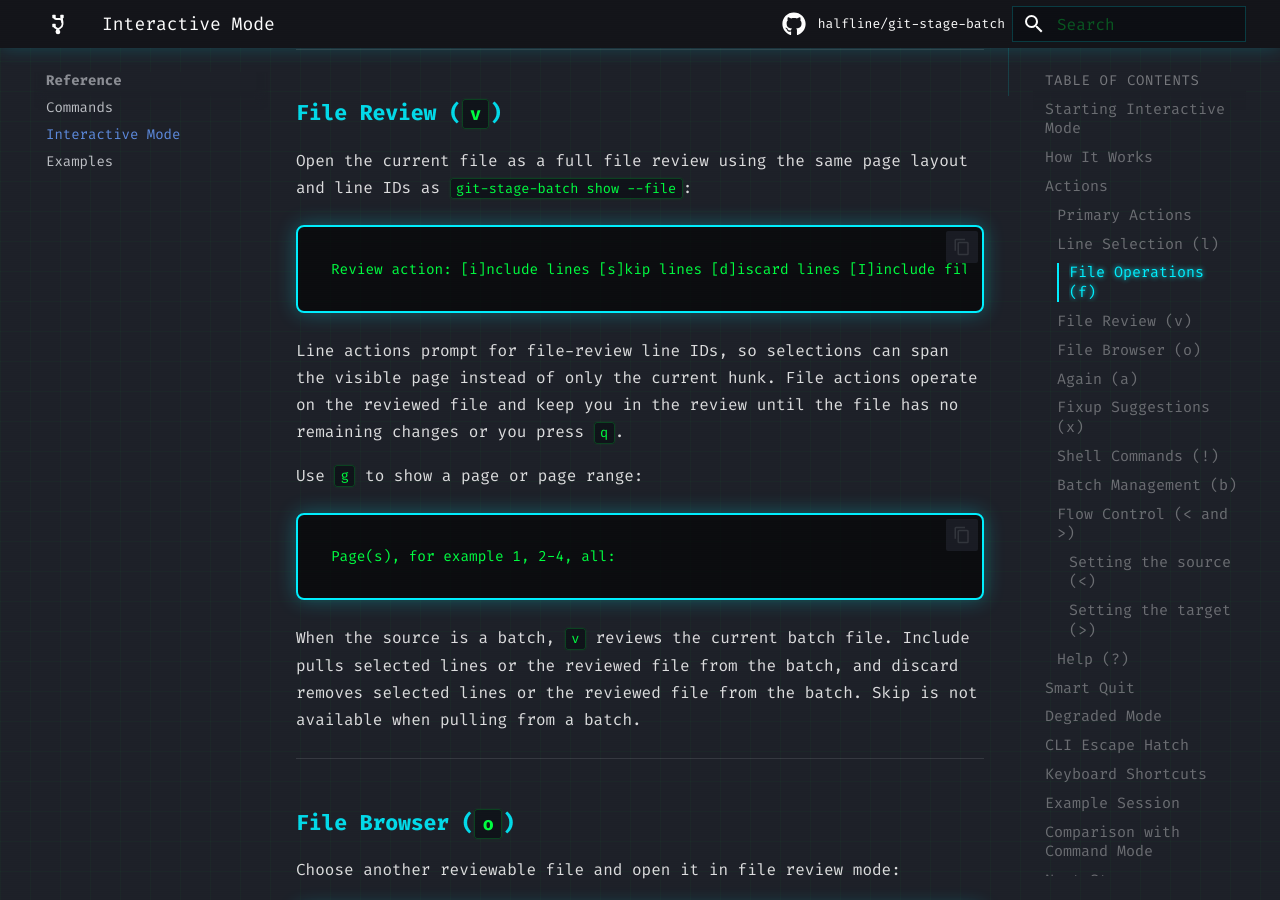
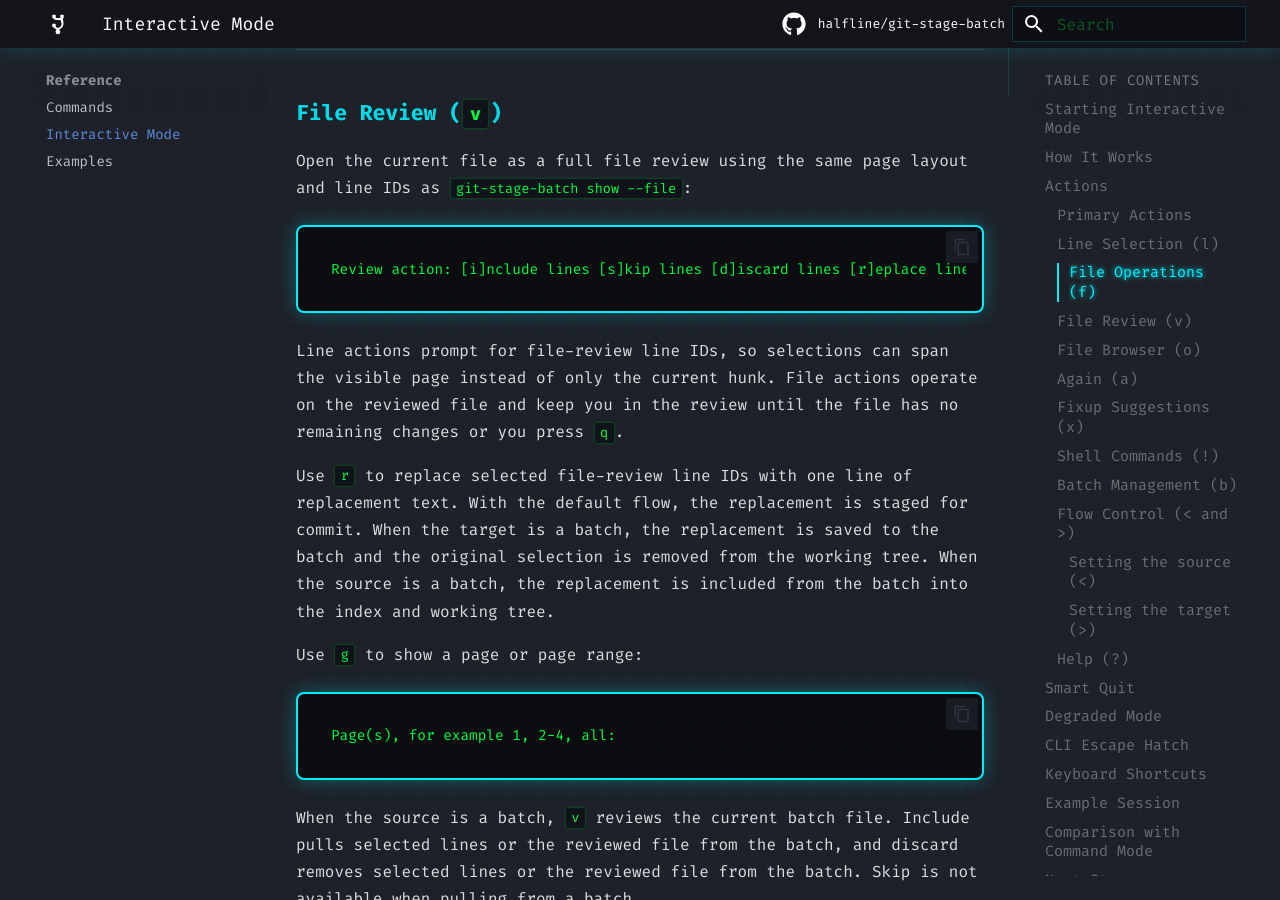
Before and after one commit to halfline/git-stage-batch, an MkDocs documentation site: the page built from docs/interactive.md, in a window 1280 px wide and 900 px high, scrolled down 3246 px. Built offline with MkDocs 1.6.1 and Material for MkDocs 9.7.7, drawn with Linux system fonts in a browser that asks for light colours; comment, search, counter and statistics services are not loaded.

Commit message:
docs: Document review line replacement
The interactive-mode guide describes file review, file choosing, page
selection, and source-aware line and file actions.

Users need to know how the replacement action maps onto the current flow.
The behavior differs between default staging, target batches, and batch
sources.

This commit completes the replacement slice by documenting the r action,
its one-line replacement input, and the supported flow-specific outcomes.

The interactive TUI documentation now covers the file-review workflows
added in the current series, including replacing selected lines without
typed CLI fallback.

````diff
--- a/docs/interactive.md
+++ b/docs/interactive.md
@@ -107,13 +107,19 @@ Open the current file as a full file review using the same page layout and
 line IDs as `git-stage-batch show --file`:
 
 ```
-Review action: [i]nclude lines [s]kip lines [d]iscard lines [I]include file [S]skip file [D]discard file [g]page [q]back [?]help
+Review action: [i]nclude lines [s]kip lines [d]iscard lines [r]eplace lines [I]include file [S]skip file [D]discard file [g]page [q]back [?]help
 ```
 
 Line actions prompt for file-review line IDs, so selections can span the
 visible page instead of only the current hunk. File actions operate on the
 reviewed file and keep you in the review until the file has no remaining
 changes or you press `q`.
+
+Use `r` to replace selected file-review line IDs with one line of replacement
+text. With the default flow, the replacement is staged for commit. When the
+target is a batch, the replacement is saved to the batch and the original
+selection is removed from the working tree. When the source is a batch, the
+replacement is included from the batch into the index and working tree.
 
 Use `g` to show a page or page range:
 
````
